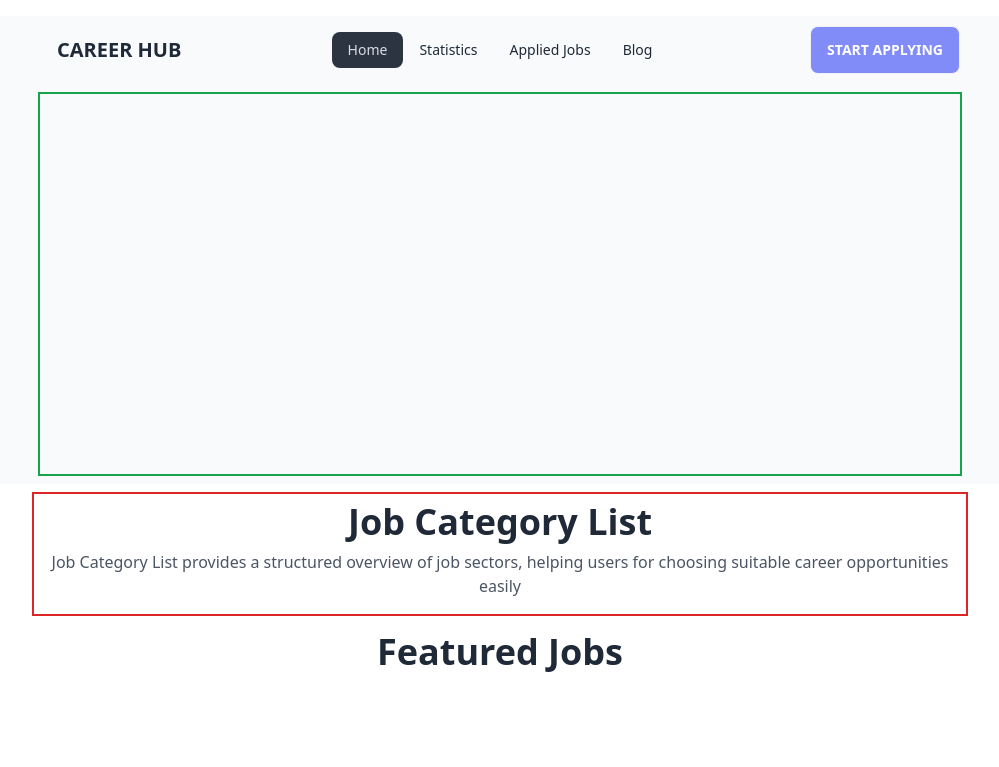
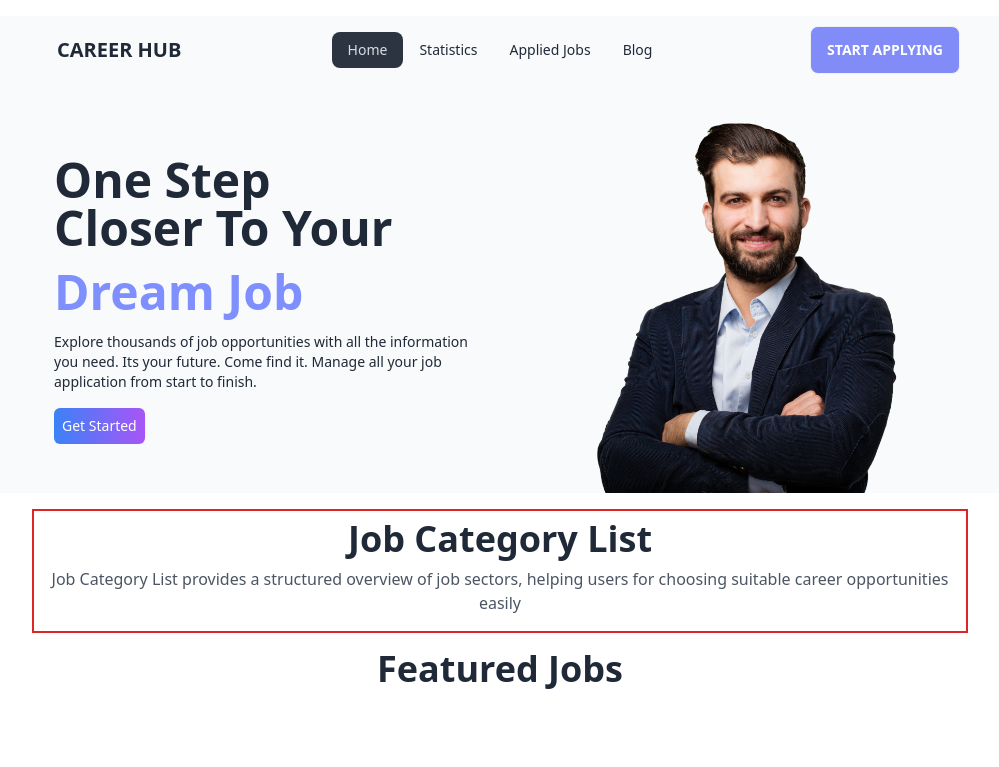
Before and after one commit to oworkmahade/React-Career-Hub, a React (Vite) app: page / in a window 1280 px wide. Shown: the top 767 px of the page, without its empty margins (140-1139 px from the left). Built offline with nearby package versions, Linux system fonts and the light colour scheme.

Commit message:
commited

```diff
--- a/src/Components/Banner/Banner.jsx
+++ b/src/Components/Banner/Banner.jsx
@@ -1,7 +1,34 @@
+import userImage from "../../assets/images/user.png";
+
 export default function Banner() {
   return (
-    <div className="bg-slate-50 p-2 min-h-96">
-      <div className="border-green-600 border-2 w-3/4 mx-auto min-h-96"></div>
+    <div className="bg-slate-50 px-2 pt-2 min-h-96">
+      <div className="w-3/4 mx-auto min-h-96 flex flex-col md:flex-row justify-center gap-4 my-4">
+        {/* left  */}
+        <div className="flex-1 p-4">
+          <p className="text-5xl font-bold mt-8">
+            One Step <br /> Closer To Your
+          </p>
+          <p className="text-5xl font-bold my-4 text-[#7f8ffe]">Dream Job</p>
+          <p className="text-sm">
+            Explore thousands of job opportunities with all the information you
+            need. Its your future. Come find it. Manage all your job application
+            from start to finish.
+          </p>
+          <div className="mt-4">
+            <button
+              className="text-sm bg-gradient-to-r from-blue-500 to-purple-500 p-2 rounded-md text-white"
+              type="button"
+            >
+              Get Started
+            </button>
+          </div>
+        </div>
+        {/* right  */}
+        <div className="flex-1 px-4">
+          <img src={userImage} alt="" />
+        </div>
+      </div>
     </div>
   );
 }
--- a/src/Components/FeaturedJobs/FeaturedJobs.jsx
+++ b/src/Components/FeaturedJobs/FeaturedJobs.jsx
@@ -10,7 +10,7 @@ export default function FeaturedJobs({ jobs }) {
         // para="Featured Jobs highlights top career opportunities selected for their relevance, demand, and growth potential."
       ></Section>
 
-      <div className="grid grid-cols-2 gap-4 w-3/4 mx-auto mt-24">
+      <div className="grid grid-cols-1 md:grid-cols-2 gap-4 w-3/4 mx-auto mt-24">
         {jobs.map((job) => (
           <Job job={job}></Job>
         ))}
```
